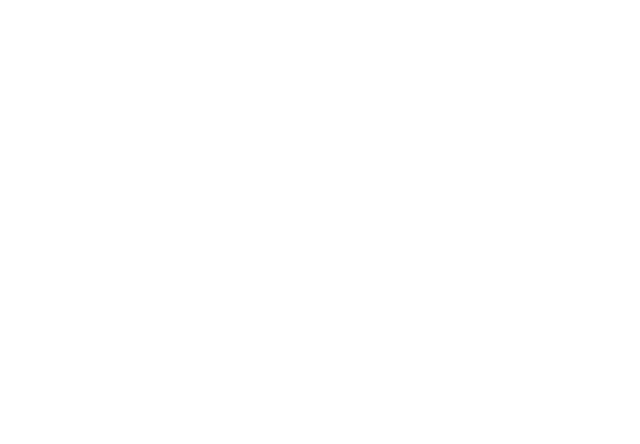
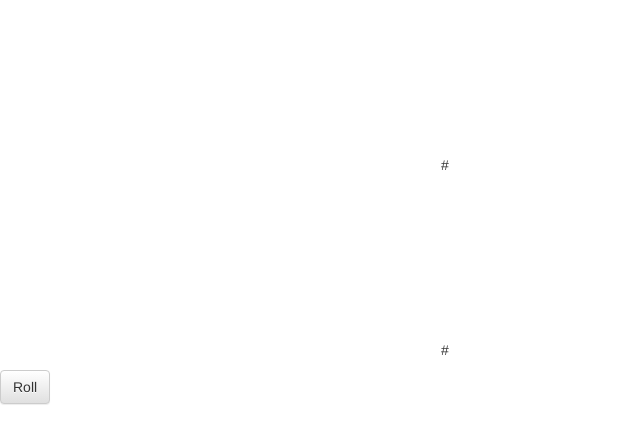
Before and after one commit to mallory13/clientSideFinal, a plain HTML site: page index.html in a window 1280 px wide. Shown: the whole page, without its empty margins (0-640 px from the left). Drawn offline with Linux system fonts and the light colour scheme.

Commit message:
Added images, canvas, and button

```diff
--- a/index.html
+++ b/index.html
@@ -15,7 +15,29 @@
 
 <body>
 
+<!--canvas for die1-->
+    <div class="container">
+        <div class="row">
+            <div class="col-md-offset-2 col-md-4 text-center">
+                <canvas id="canvasDie1"></canvas>
+                <p id="die1Paragraph">#</p>
+            </div>
+        </div>
+    </div>
 
+
+    <!--canvas for die2-->
+    <div class="container">
+        <div class="row">
+            <div class="col-md-offset-2 col-md-4 text-center">
+                <canvas id="canvasDie2"></canvas>
+                <p id="die2Paragraph">#</p>
+            </div>
+        </div>
+    </div>
+
+    <!--click roll button-->
+    <button id="rollButton" class="btn btn-default" type="submit">Roll</button>
 
 
     <!-- JavaScript Libraries Section -->
```
Also changed, not shown: Content/images/dieFive.png (added), Content/images/dieFour.png (added), Content/images/dieOne.png (added), Content/images/dieSix.png (added), Content/images/dieThree.png (added), Content/images/dieTwo.png (added).
